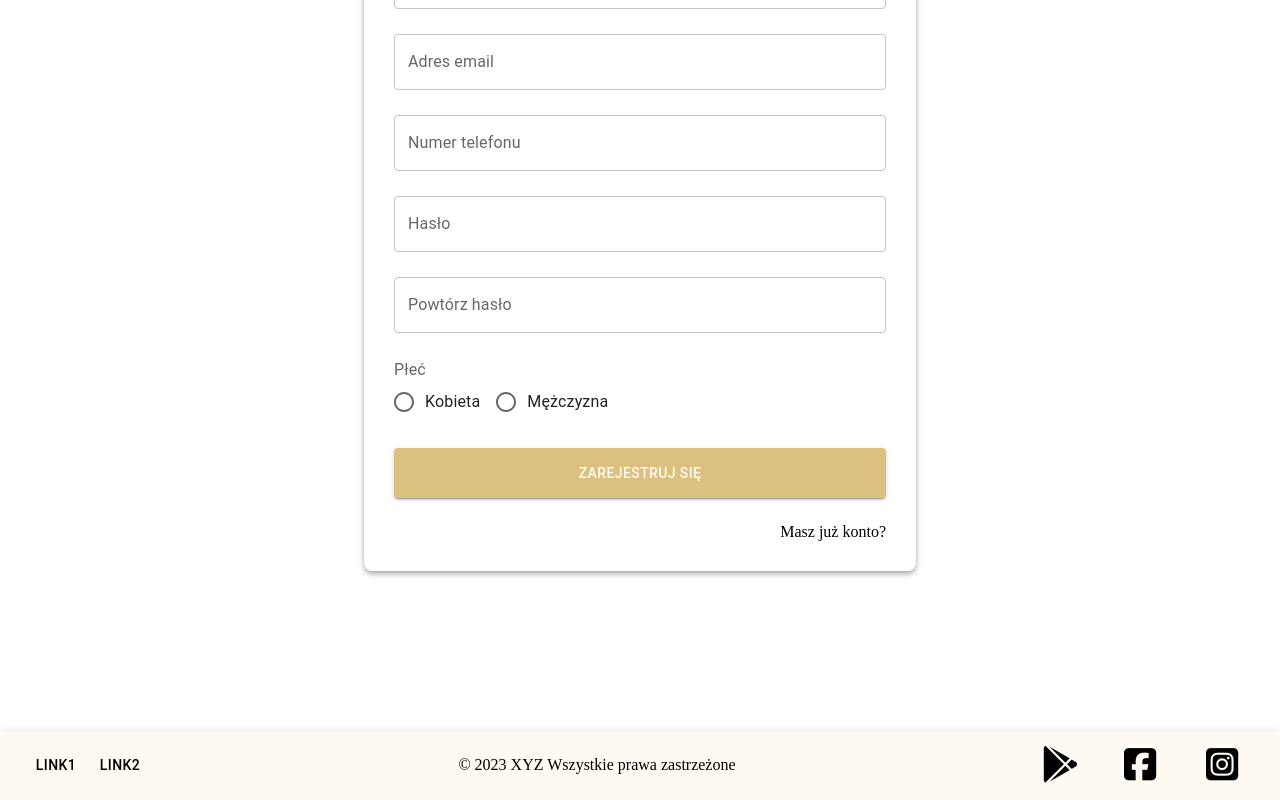
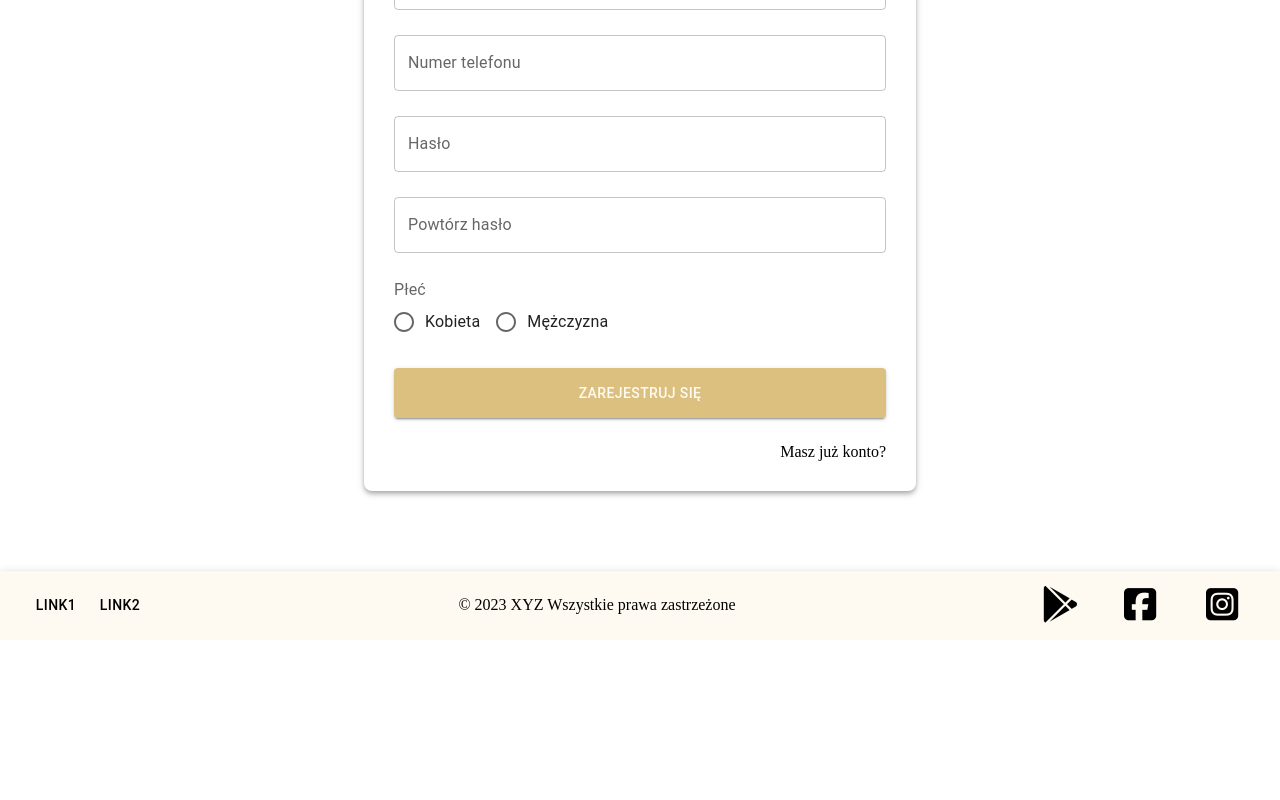
Before and after one commit to kardahim/cafe-frontend, a React (Create React App) app: page /register in a window 1280 px wide. Shown: the part 460-1260 px from the top of the page. After the commit the page ends 1100 px from the top, so only its background shows below. Built offline with nearby package versions, Linux system fonts and the light colour scheme.

Commit message:
change 10rem margin to 5rem margin

```diff
--- a/src/assets/scss/variables.scss
+++ b/src/assets/scss/variables.scss
@@ -4,3 +4,6 @@ $dutch-white: #EDDDB8;
 $burlywood: #DCC080;
 $aztec-gold: #CAA347;
 $dark-goldenrod: #B8860E;
+
+// margins
+$navbar-footer-margin: 5rem;
--- a/src/components/footer/Footer.scss
+++ b/src/components/footer/Footer.scss
@@ -2,7 +2,7 @@
 
 .footer {
     background-color: $floral-white  !important;
-    margin-top: 10rem;
+    margin-top: $navbar-footer-margin;
 
     .footer__content {
         color: black;
--- a/src/components/navbar/Navbar.scss
+++ b/src/components/navbar/Navbar.scss
@@ -2,7 +2,7 @@
 
 .navbar {
     background-color: $floral-white  !important;
-    margin-bottom: 10rem;
+    margin-bottom: $navbar-footer-margin;
 
     .navbar__content {
         color: black;
```
